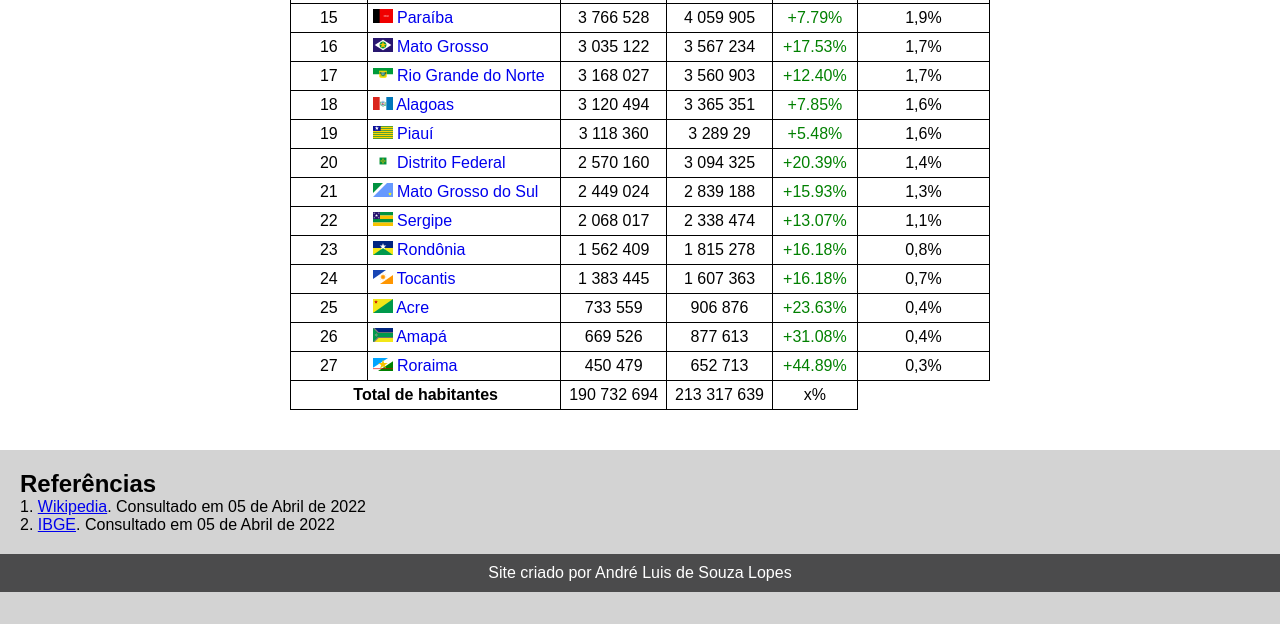
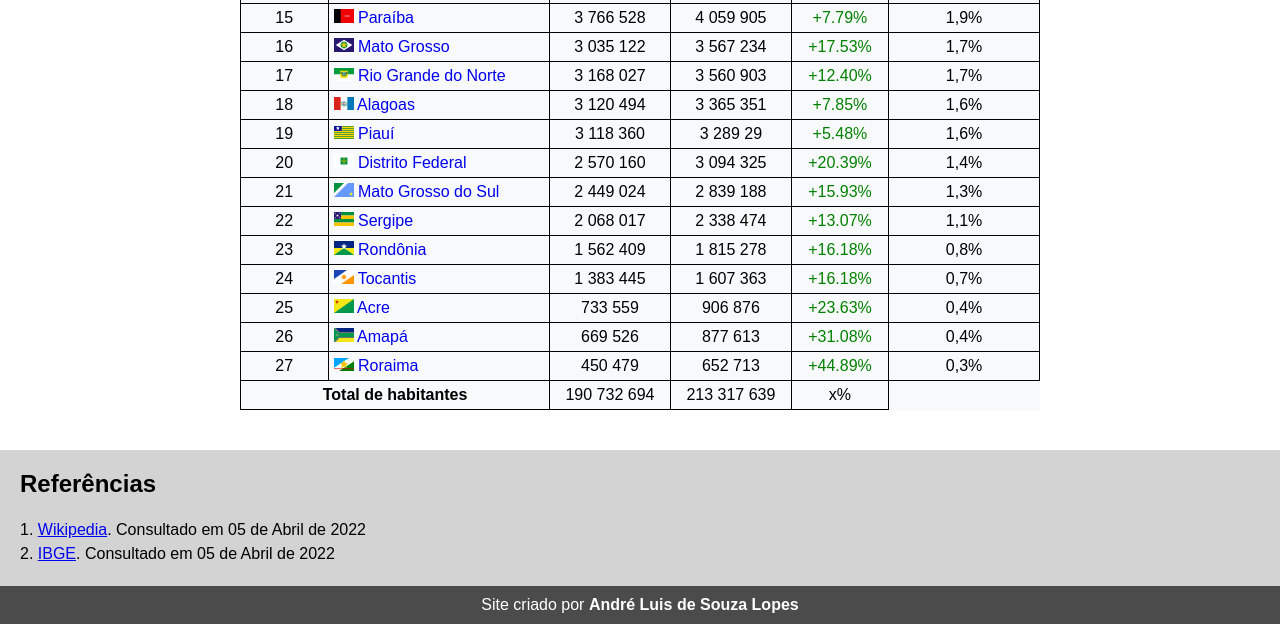
Before and after one commit to Andrelslp/Populacao_dos_estados_brasileiros_2021-Tabelas_Responsivas, a plain HTML site: page index.html in a window 1280 px wide. Shown: the part 733-1357 px from the top of the page. Before the commit the page ends 1325 px from the top, so only its background shows below. Drawn offline with Linux system fonts and the light colour scheme.

Commit message:
Tarte da noite

```diff
--- a/Estilos/style.css
+++ b/Estilos/style.css
@@ -29,7 +29,8 @@ header > p {
 
 table {
     border-collapse: collapse;
-    width: 700px;
+    background-color: #F8F9FA;
+    width: 800px;
     text-align: center;
 }
 
@@ -79,8 +80,13 @@ div.referencias {
     padding: 20px;
 }
 
+div.referencias > h2 {
+    padding-bottom: 20px;
+}
+
 div.referencias > ol {
     list-style-position: inside;
+    line-height: 1.5em;
 }
 
 footer {
--- a/index.html
+++ b/index.html
@@ -286,7 +286,7 @@
     </main>
 
     <footer>
-        <p>Site criado por André Luis de Souza Lopes</p> <!-- Colocar imagens aqui -->
+        <p>Site criado por <strong>André Luis de Souza Lopes</strong></p> <!-- Colocar imagens aqui -->
     </footer>
 </body>
 </html>
```
